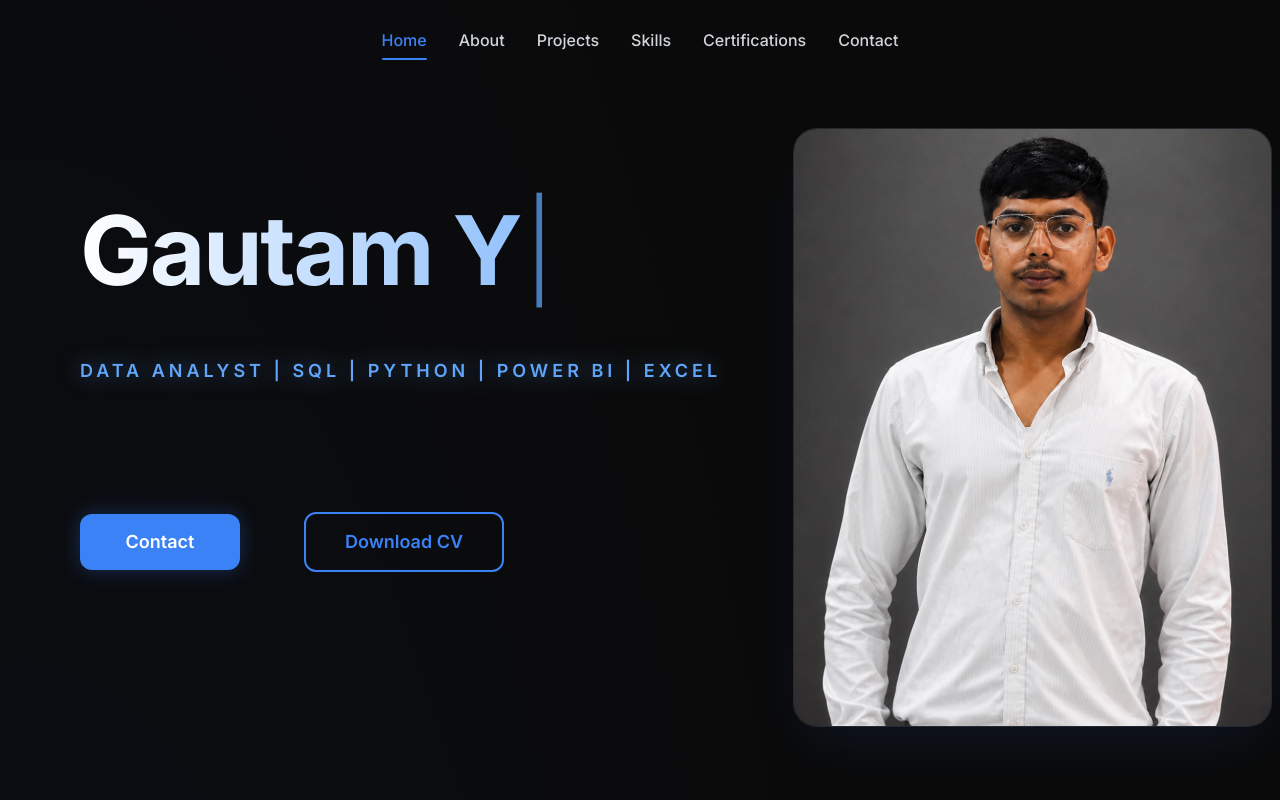
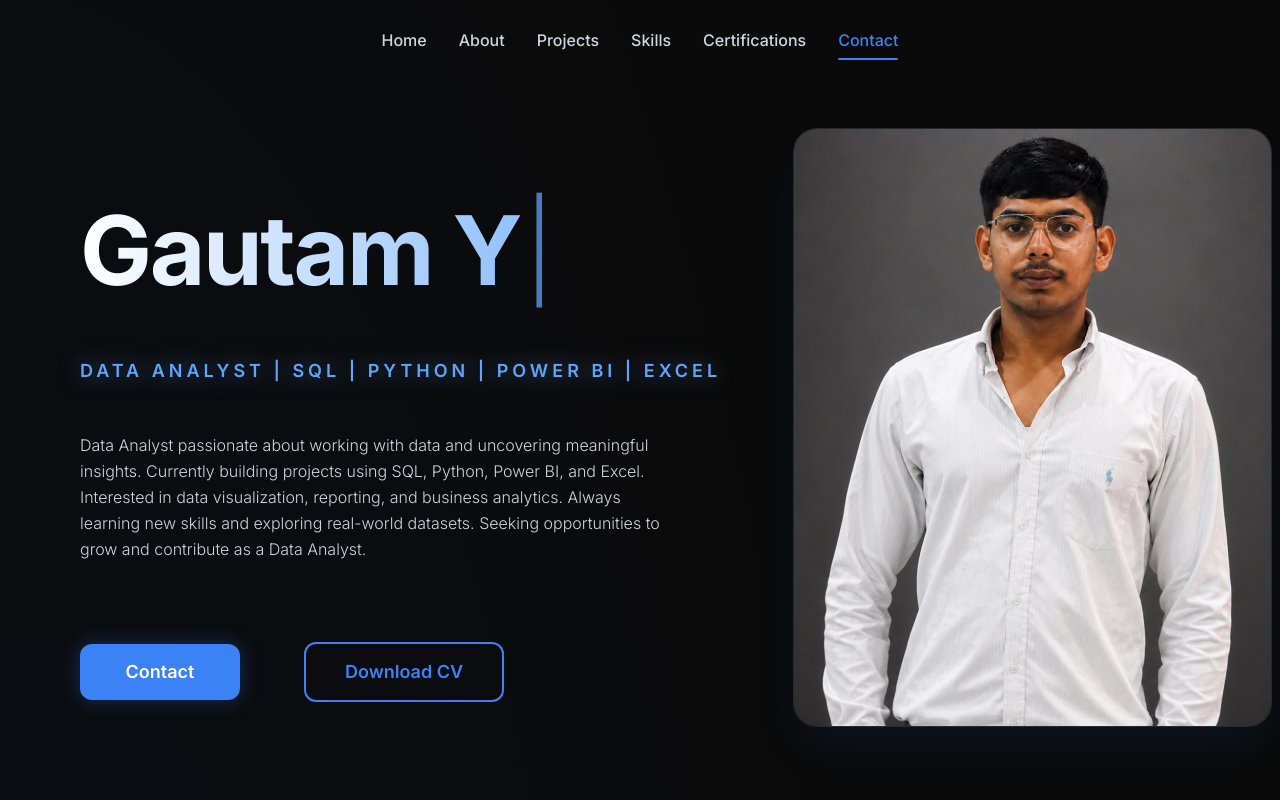
Before and after one commit to gautam9034/gautam-portfolio, a Next.js app: page / in a window 1280 px wide. Shown: the top 800 px of the page. Built offline with nearby package versions, Linux system fonts and the light colour scheme.

Commit message:
Update page.tsx and Navbar.tsx

```diff
--- a/src/app/page.tsx
+++ b/src/app/page.tsx
@@ -113,12 +113,22 @@ export default function Home() {
               Data Analyst | SQL | Python | Power BI | Excel
             </motion.p>
 
+            {/* Desktop Only Description */}
+            <motion.p
+              initial={{ opacity: 0, y: 20 }}
+              animate={{ opacity: 1, y: 0 }}
+              transition={{ delay: 0.4, duration: 0.8 }}
+              className="hidden md:block mt-12 max-w-[600px] text-gray-300 text-sm md:text-[16px] leading-relaxed font-light"
+            >
+              Data Analyst passionate about working with data and uncovering meaningful insights. Currently building projects using SQL, Python, Power BI, and Excel. Interested in data visualization, reporting, and business analytics. Always learning new skills and exploring real-world datasets. Seeking opportunities to grow and contribute as a Data Analyst.
+            </motion.p>
+
             {/* HERO BUTTONS */}
             <motion.div
               initial={{ opacity: 0, y: 20 }}
               animate={{ opacity: 1, y: 0 }}
               transition={{ delay: 0.5, duration: 0.8 }}
-              className="flex flex-row items-center justify-center md:justify-start gap-4 sm:gap-8 md:gap-16 mt-10 md:mt-32">
+              className="flex flex-row items-center justify-center md:justify-start gap-4 sm:gap-8 md:gap-16 mt-10 md:mt-20">
               <motion.a
                 whileHover={{ scale: 1.05, boxShadow: "0px 0px 20px rgba(59,130,246,0.5)" }}
                 whileTap={{ scale: 0.95 }}
--- a/src/components/Navbar.tsx
+++ b/src/components/Navbar.tsx
@@ -20,8 +20,28 @@ export function Navbar() {
   useEffect(() => {
     const handleScroll = () => {
       setScrolled(window.scrollY > 50);
+
+      // Scroll spy logic to update active link
+      const isBottom = window.innerHeight + window.scrollY >= document.documentElement.scrollHeight - 100;
+      if (isBottom) {
+        setActive(navItems[navItems.length - 1].name);
+        return;
+      }
+
+      const reversedNavItems = [...navItems].reverse();
+      for (const item of reversedNavItems) {
+        const el = document.getElementById(item.href.substring(1));
+        if (el) {
+          const rect = el.getBoundingClientRect();
+          if (rect.top <= 250) {
+            setActive(item.name);
+            break;
+          }
+        }
+      }
     };
     window.addEventListener("scroll", handleScroll);
+    handleScroll(); // Set initial active section
     return () => window.removeEventListener("scroll", handleScroll);
   }, []);
 
```
